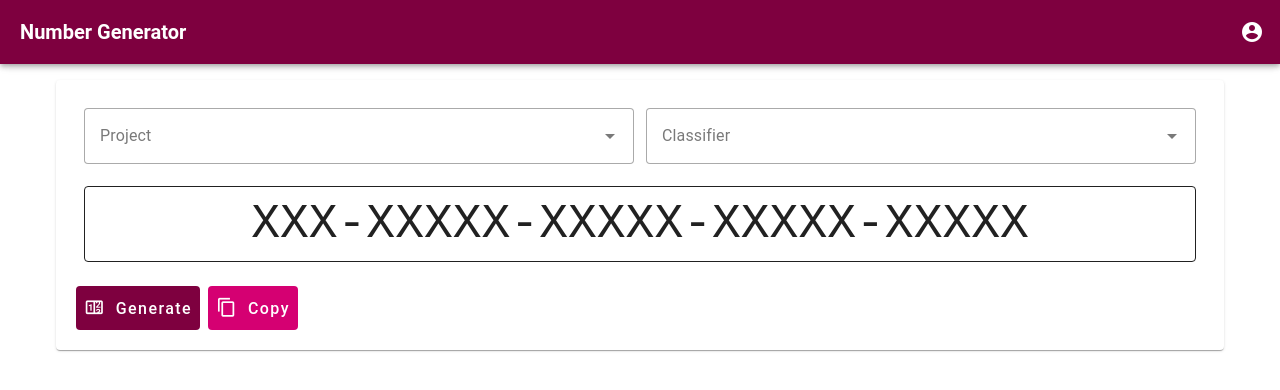
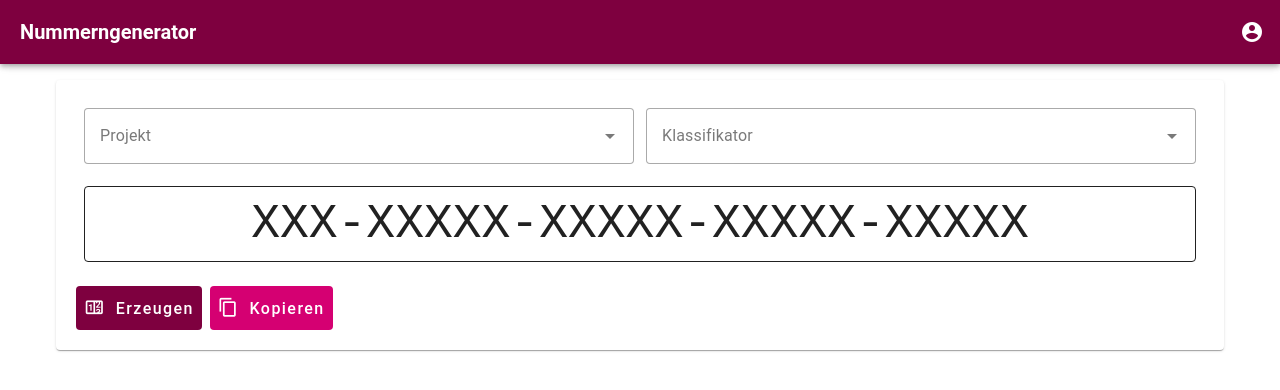
Before and after one commit to ikkowy/numgen, a Vue app in the folder ui/: page / in a window 1280 px wide. Shown: the top 390 px of the page. Built offline with nearby package versions, Linux system fonts and the light colour scheme.

Commit message:
Use vue-i18n for translations

```diff
--- a/ui/package.json
+++ b/ui/package.json
@@ -14,6 +14,7 @@
     "@mdi/font": "7.4.47",
     "roboto-fontface": "*",
     "vue": "^3.4.31",
+    "vue-i18n": "^11.0.1",
     "vue-router": "^4.5.0",
     "vuetify": "^3.6.14"
   },
--- a/ui/src/components/NumberGenerator.vue
+++ b/ui/src/components/NumberGenerator.vue
@@ -2,8 +2,8 @@
   <v-card class="d-flex flex-column pa-3">
     <v-card-text>
       <div class="d-flex ga-3">
-        <v-select label="Project" variant="outlined" />
-        <v-select label="Classifier" variant="outlined" />
+        <v-select :label="i18n.t('numberGenerator.project')" variant="outlined" />
+        <v-select :label="i18n.t('numberGenerator.classifier')" variant="outlined" />
       </div>
       <v-card class="pa-3 text-h3 text-mono text-center" variant="outlined">
         XXX-XXXXX-XXXXX-XXXXX-XXXXX
@@ -17,7 +17,7 @@
         size="large"
         variant="flat"
       >
-        Generate
+        {{ i18n.t('numberGenerator.generate') }}
       </v-btn>
       <v-btn
         class="text-none"
@@ -27,15 +27,16 @@
         variant="flat"
         @click="showCopyMessage = true"
       >
-        Copy
+        {{ i18n.t('numberGenerator.copy') }}
       </v-btn>
       <v-snackbar
-        color="primary"
+        color="secondary"
         min-width="0"
-        timeout="1500"
+        style="user-select: none"
+        timeout="2000"
         v-model="showCopyMessage"
       >
-        Content copied to clipboard!
+        {{ i18n.t('numberGenerator.copiedGeneratedNumber') }}
       </v-snackbar>
     </v-card-actions>
   </v-card>
@@ -43,6 +44,9 @@
 
 <script setup lang="ts">
 import { ref } from 'vue';
+import { useI18n } from 'vue-i18n';
+
+const i18n = useI18n();
 
 const showCopyMessage = ref<boolean>(false);
 </script>
--- /dev/null
+++ b/ui/src/i18n/de.json
@@ -0,0 +1,17 @@
+{
+  "app.title": "Nummerngenerator",
+  "loginPage.login": "Anmelden",
+  "loginPage.password": "Passwort",
+  "loginPage.username": "Benutzername",
+  "numberGenerator.copiedGeneratedNumber": "Die erzeugte Nummer wurde in die Zwischenablage kopiert.",
+  "numberGenerator.classifier": "Klassifikator",
+  "numberGenerator.copy": "Kopieren",
+  "numberGenerator.generate": "Erzeugen",
+  "numberGenerator.project": "Projekt",
+  "pageNotFound.back": "Zurück",
+  "pageNotFound.home": "Startseite",
+  "pageNotFound.pageNotFound": "Seite nicht gefunden.",
+  "pageNotFound.requestedPageNotAvailable": "Die angeforderte Seite ist nicht verfügbar.",
+  "userMenu.administration": "Administration",
+  "userMenu.logout": "Abmelden"
+}
--- a/ui/src/layouts/MainLayout.vue
+++ b/ui/src/layouts/MainLayout.vue
@@ -2,7 +2,7 @@
   <v-app>
     <v-app-bar color="primary">
       <v-app-bar-title class="font-weight-bold" style="user-select: none">
-        Number Generator
+        {{ i18n.t('app.title') }}
       </v-app-bar-title>
       <template #append>
         <v-menu>
@@ -17,13 +17,13 @@
               <template #prepend>
                 <v-icon icon="mdi-wrench" class="opacity-100" />
               </template>
-              <v-list-item-title>Administration</v-list-item-title>
+              <v-list-item-title>{{ i18n.t('userMenu.administration') }}</v-list-item-title>
             </v-list-item>
             <v-list-item @click="logout">
               <template #prepend>
                 <v-icon icon="mdi-logout" class="opacity-100" />
               </template>
-              <v-list-item-title>Logout</v-list-item-title>
+              <v-list-item-title>{{ i18n.t('userMenu.logout') }}</v-list-item-title>
             </v-list-item>
           </v-list>
         </v-menu>
@@ -40,8 +40,11 @@
 
 <script setup lang="ts">
 import { useRouter } from 'vue-router';
+import { useI18n } from 'vue-i18n';
 
 const router = useRouter();
+
+const i18n = useI18n();
 
 function logout(): void {
   router.push('/login');
--- a/ui/src/main.ts
+++ b/ui/src/main.ts
@@ -8,14 +8,22 @@ import 'vuetify/styles';
 
 import '@mdi/font/css/materialdesignicons.css';
 
-const app = createApp(App);
-
 import { createRouter, createWebHistory } from 'vue-router';
 import routes from '@/router/routes';
+import { createI18n } from 'vue-i18n';
+
+import de from '@/i18n/de.json';
+
+const app = createApp(App);
 
 const router = createRouter({
   history: createWebHistory(import.meta.env.BASE_URL),
   routes
+});
+
+const i18n = createI18n({
+  locale: 'de',
+  messages: { de }
 });
 
 const customTheme: ThemeDefinition = {
@@ -35,6 +43,8 @@ const vuetify = createVuetify({
 
 app.use(router);
 
+app.use(i18n);
+
 app.use(vuetify);
 
 app.mount('#app');
--- a/ui/src/pages/LoginPage.vue
+++ b/ui/src/pages/LoginPage.vue
@@ -6,21 +6,22 @@
           <v-card-text>
             <v-col>
               <v-text-field
-                label="Username"
+                :label="i18n.t('loginPage.username')"
                 variant="outlined"
               />
               <v-text-field
-                label="Password"
+                :label="i18n.t('loginPage.password')"
                 type="password"
                 variant="outlined"
               />
               <v-btn
+                class="text-none"
                 color="primary"
                 size="large"
                 variant="flat"
                 @click="login"
               >
-                Login
+                {{ i18n.t('loginPage.login') }}
               </v-btn>
             </v-col>
           </v-card-text>
@@ -32,8 +33,11 @@
 
 <script setup lang="ts">
 import { useRouter } from 'vue-router';
+import { useI18n } from 'vue-i18n';
 
 const router = useRouter();
+
+const i18n = useI18n();
 
 function login(): void {
   router.push('/');
--- a/ui/src/pages/PageNotFound.vue
+++ b/ui/src/pages/PageNotFound.vue
@@ -6,28 +6,32 @@
           <v-card-text class="text-center">
             <h1>
               <v-icon icon="mdi-magnify" />
-              Page not found.
+              {{ i18n.t('pageNotFound.pageNotFound') }}
             </h1>
             <div class="mt-3">
-              The requested page is not available.
+              {{ i18n.t('pageNotFound.requestedPageNotAvailable') }}
             </div>
           </v-card-text>
 
           <v-card-actions>
             <v-btn
+              class="text-none"
               color="primary"
+              prepend-icon="mdi-home"
               size="large"
               variant="flat"
               @click="router.push('/')"
             >
-              Home
+              {{ i18n.t('pageNotFound.home') }}
             </v-btn>
             <v-btn
+              class="text-none"
+              prepend-icon="mdi-arrow-left"
               size="large"
               variant="outlined"
               @click="router.back()"
             >
-              Back
+              {{ i18n.t('pageNotFound.back') }}
             </v-btn>
           </v-card-actions>
         </v-card>
@@ -38,7 +42,9 @@
 
 <script setup lang="ts">
 import { useRouter } from 'vue-router';
-import { ro } from 'vuetify/locale';
+import { useI18n } from 'vue-i18n';
 
 const router = useRouter();
+
+const i18n = useI18n();
 </script>
```
Also changed, not shown: ui/src/i18n/en.json (added, +17 -0 lines), 1 other file (tests, documents, lock files or other folders).
